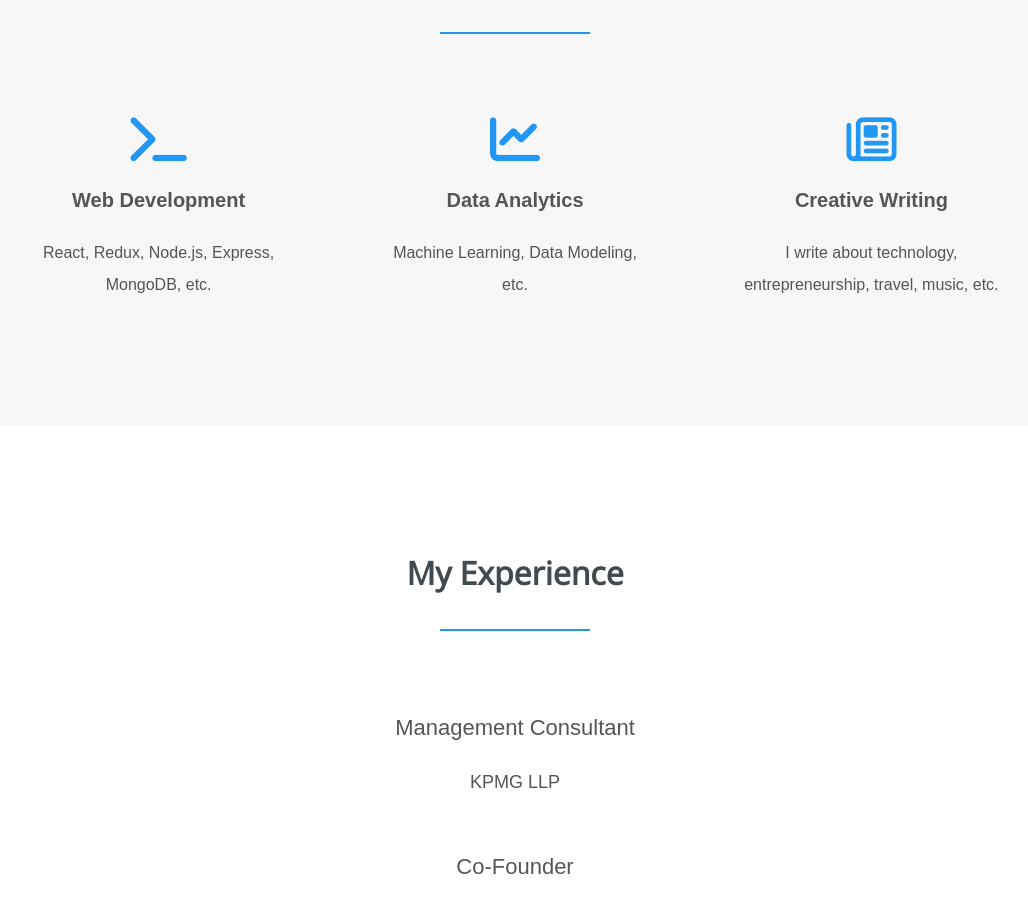
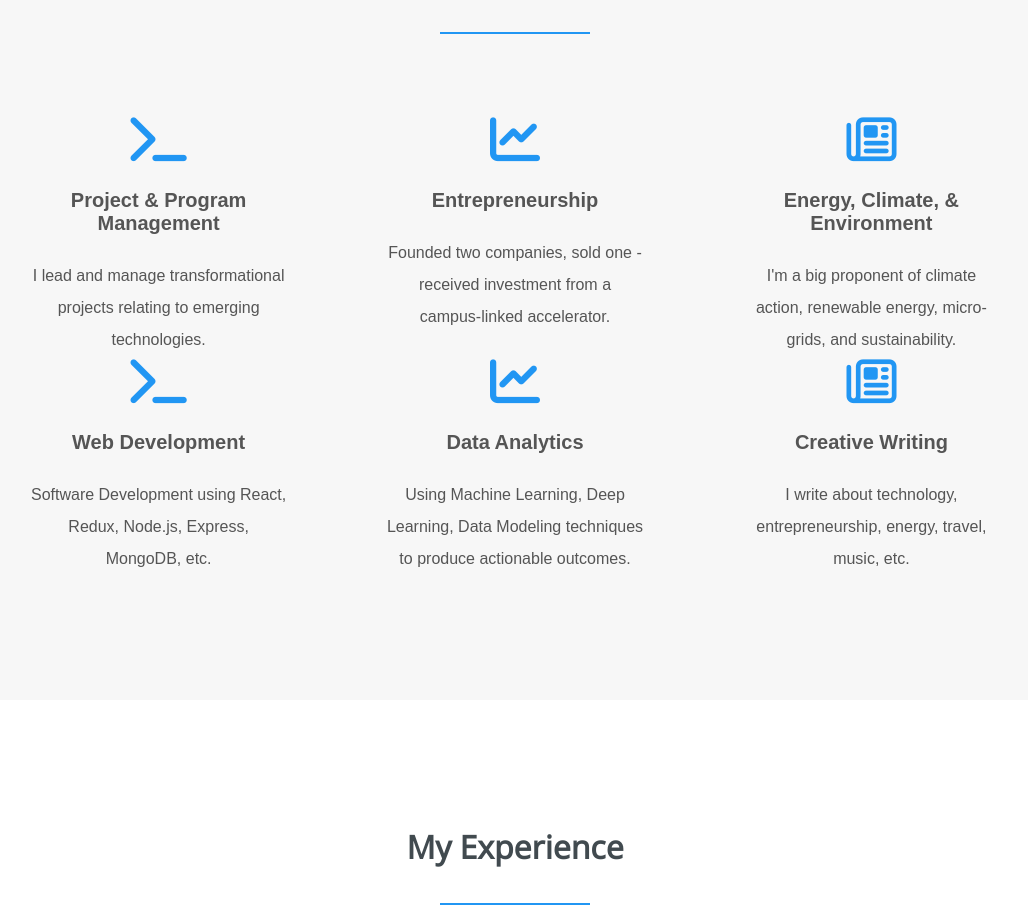
Before and after one commit to ericvanular/ericvanular.github.io, a plain HTML site: page index.html in a window 1280 px wide. Shown: the part 2148-3062 px from the top of the page, without its empty margins (125-1153 px from the left). Drawn offline with nearby package versions, Linux system fonts and the light colour scheme.

Commit message:
Added to skills section

```diff
--- a/index.html
+++ b/index.html
@@ -56,18 +56,36 @@
 		<ul class="grid">
 			<li>
 				<i class="fa fa-terminal"></i>
+				<h4>Project & Program Management</h4>
+				<p>I lead and manage transformational projects relating to emerging technologies.</p>
+			</li>
+      <li>
+				<i class="fa fa-line-chart"></i>
+				<h4>Entrepreneurship</h4>
+				<p>Founded two companies, sold one - received investment from a campus-linked accelerator.</p>
+			</li>
+			<li>
+				<i class="fa fa-newspaper-o"></i>
+				<h4>Energy, Climate, & Environment</h4>
+				<p>I'm a big proponent of climate action, renewable energy, micro-grids, and sustainability.</p>
+			</li>
+		</div>
+
+    <ul class="grid">
+			<li>
+				<i class="fa fa-terminal"></i>
 				<h4>Web Development</h4>
-				<p>React, Redux, Node.js, Express, MongoDB, etc.</p>
+				<p>Software Development using React, Redux, Node.js, Express, MongoDB, etc.</p>
 			</li>
       <li>
 				<i class="fa fa-line-chart"></i>
 				<h4>Data Analytics</h4>
-				<p>Machine Learning, Data Modeling, etc.</p>
+				<p>Using Machine Learning, Deep Learning, Data Modeling techniques to produce actionable outcomes.</p>
 			</li>
 			<li>
 				<i class="fa fa-newspaper-o"></i>
 				<h4>Creative Writing</h4>
-				<p>I write about technology, entrepreneurship, travel, music, etc.</p>
+				<p>I write about technology, entrepreneurship, energy, travel, music, etc.</p>
 			</li>
 		</div>
 	</section>
```
